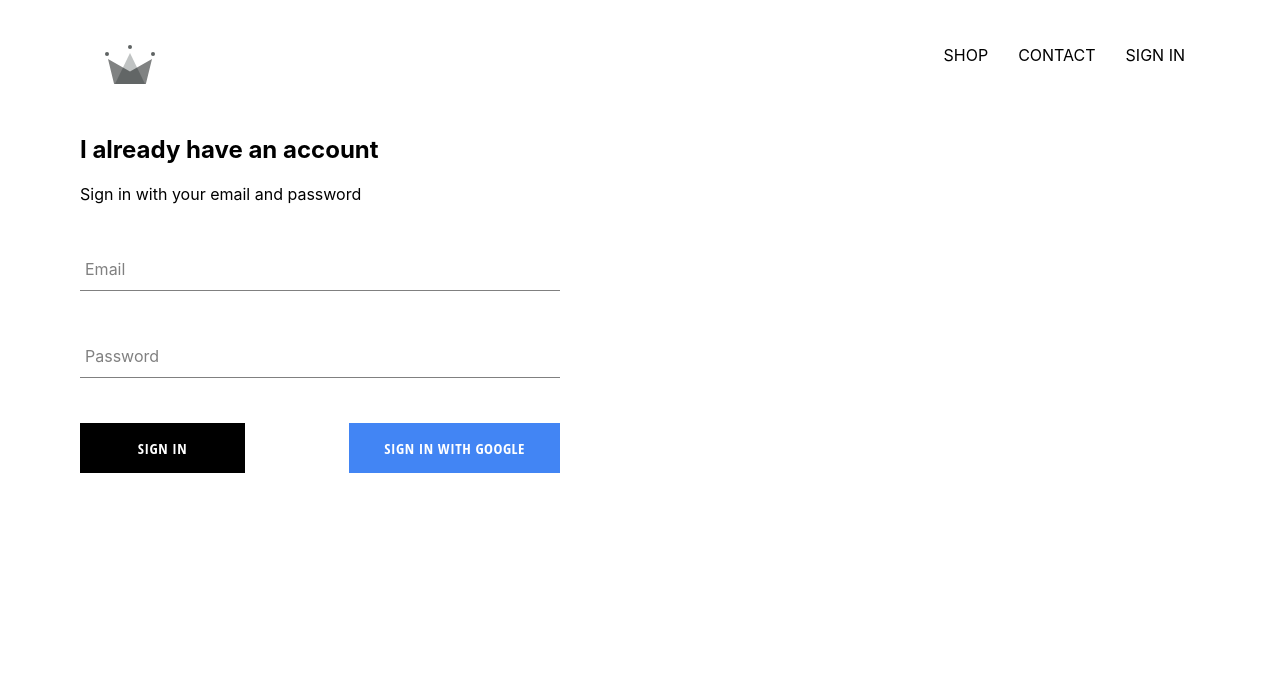
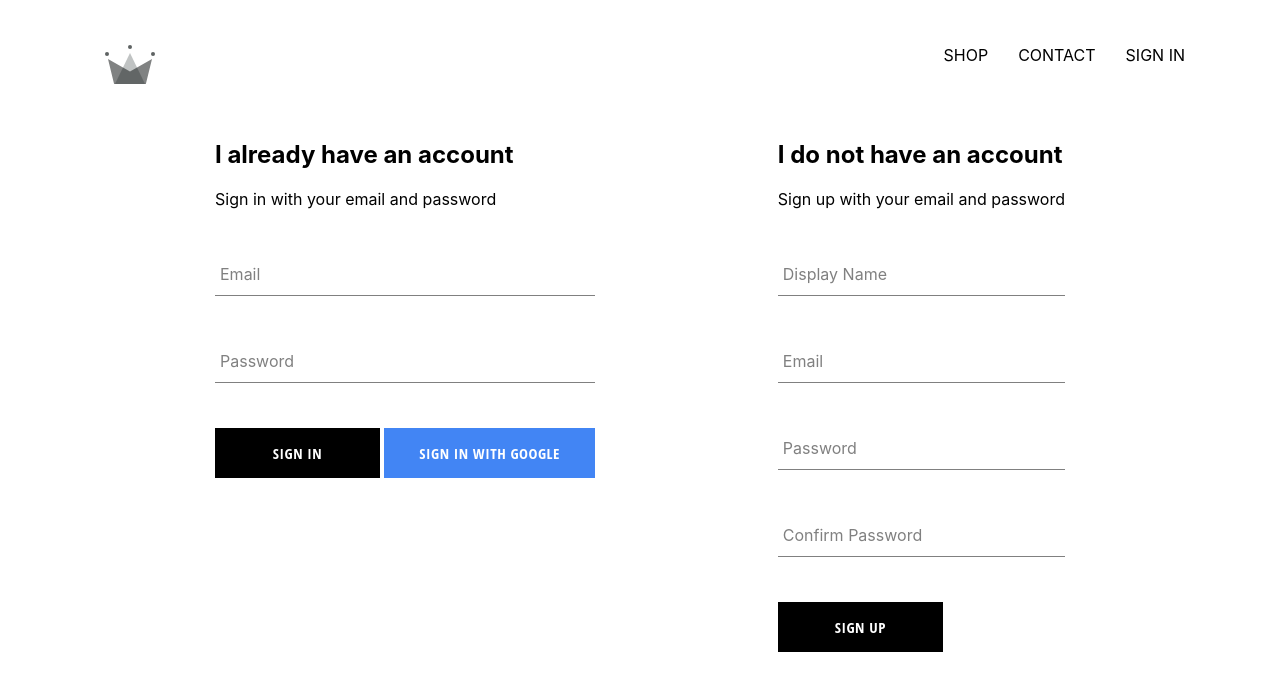
Before and after one commit to amin72/crown-clothing, a React (Create React App) app: page /signin in a window 1280 px wide. Shown: the top 690 px of the page. Built offline with nearby package versions, Linux system fonts and the light colour scheme; no server answers.

Commit message:
implemented firebase utils, included ability to store authenticated users into our firebase database

```diff
--- a/src/App.js
+++ b/src/App.js
@@ -6,7 +6,7 @@
 import ShopPage from './pages/shop/ShopPage'
 import Header from './components/header/Header'
 import Auth from './pages/auth/Auth'
-import { auth } from './firebase/firebase.utils'
+import { auth, createUserProfileDocument } from './firebase/firebase.utils'
 
 
 class App extends Component {
@@ -17,9 +17,25 @@
   unsubscribeFromAuth = null
 
   componentDidMount() {
-    this.unsubscribeFromAuth = auth.onAuthStateChanged(user => {
-      this.setState({ currentUser: user })
-      console.log(user)
+    this.unsubscribeFromAuth = auth.onAuthStateChanged(async userAuth => {
+      if (userAuth) {
+        const userRef = await createUserProfileDocument(userAuth)
+        userRef.onSnapshot(snapshop => {
+
+          this.setState({
+            currentUser: {
+              id: snapshop.id,
+              ...snapshop.data()
+            }
+          }, () => {
+            console.log(this.state)
+          })
+        })
+      } else {
+        this.setState({
+          currentUser: userAuth
+        })
+      }
     })
   }
 
@@ -29,6 +45,8 @@
 
   render() {
     const { currentUser } = this.state
+
+    console.log('Render::', this.state)
 
     return (
       <div>
--- a/src/components/auth/SignIn.jsx
+++ b/src/components/auth/SignIn.jsx
@@ -14,9 +14,6 @@
 
     handleSubmit = (e) => {
         e.preventDefault()
-        console.log('handle submit!')
-        console.log(`email:: ${this.state.email}`)
-        console.log(`password:: ${this.state.password}`)
         this.setState({
             email: '',
             password: ''
--- a/src/components/auth/SignIn.scss
+++ b/src/components/auth/SignIn.scss
@@ -1,5 +1,5 @@
 .sign-in {
-    width: 480px;
+    width: 380px;
     display: flex;
     flex-direction: column;
 
--- a/src/components/auth/SignUp.jsx
+++ b/src/components/auth/SignUp.jsx
@@ -0,0 +1,92 @@
+import React, { Component } from 'react'
+
+import FormInput from '../form-input/FormInput'
+import Button from '../custom-button/Button'
+
+import { auth, createUserProfileDocument } from '../../firebase/firebase.utils'
+import './SignIn.scss'
+
+
+class SignUp extends Component {
+    state = {
+        displayName: '',
+        email: '',
+        password: '',
+        confirmPassword: ''
+    }
+
+    handleSubmit = async e => {
+        e.preventDefault()
+        const { displayName, email, password, confirmPassword } = this.state
+
+        if (password !== confirmPassword) {
+            alert('Password do not match')
+            return
+        }
+
+        try {
+            const { user } = await auth.createUserWithEmailAndPassword(email, password)
+            await createUserProfileDocument(user, { displayName })
+            this.setState({
+                displayName: '',
+                email: '',
+                password: '',
+                confirmPassword: ''
+            })
+        } catch(error) {
+            console.log(error)
+        }
+    }
+
+    handleChange = e => {
+        const { name, value } = e.target
+
+        this.setState({
+            [name]: value
+        })
+    }
+
+    render() {
+        const { displayName, email, password, confirmPassword } = this.state
+
+        return (
+            <div className='sign-up'>
+                <h2 className='title'>I do not have an account</h2>
+                <span>Sign up with your email and password</span>
+                <form onSubmit={this.handleSubmit}>
+                    <FormInput
+                        type='text'
+                        name='displayName'
+                        value={displayName}
+                        onChange={this.handleChange}
+                        label='Display Name'
+                         />
+                    <FormInput
+                        type='email'
+                        name='email'
+                        value={email}
+                        onChange={this.handleChange}
+                        label='Email'
+                         />
+                    <FormInput
+                        type='password'
+                        name='password'
+                        value={password}
+                        onChange={this.handleChange}
+                        label='Password'
+                         />
+                    <FormInput
+                        type='password'
+                        name='confirmPassword'
+                        value={confirmPassword}
+                        onChange={this.handleChange}
+                        label='Confirm Password'
+                        />
+                    <Button type='submit'>SIGN UP</Button>
+                </form>
+            </div>
+        )
+    }
+}
+
+export default SignUp
--- a/src/components/auth/SignUp.scss
+++ b/src/components/auth/SignUp.scss
@@ -0,0 +1,9 @@
+.sign-up {
+    width: 380px;
+    display: flex;
+    flex-direction: column;
+
+    .title {
+        margin: 10px 0;
+    }
+}
--- a/src/firebase/firebase.utils.js
+++ b/src/firebase/firebase.utils.js
@@ -12,10 +12,34 @@
     measurementId: "G-S35D3BJVKY"
   }
 
-  firebase.initializeApp(config)
+  firebase.initializeApp(config);
+  export const firestore = firebase.firestore()
+
+  export const createUserProfileDocument = async (userAuth, additionalData) => {
+    if (!userAuth) return
+
+    const userRef = firestore.collection('users').doc(`${userAuth.uid}`)
+    const snapshot = await userRef.get()
+
+    if (!snapshot.exists) {
+      const { displayName, email } = userAuth
+      const createdAt = new Date()
+
+      userRef.set({
+        displayName,
+        email,
+        createdAt,
+        ...additionalData
+      })
+      .catch(error => {
+        console.log('error creating user', error.message)
+      })
+    }
+
+    return userRef
+  }
 
   export const auth = firebase.auth()
-  export const firestore = firebase.firestore()
 
   const provider = new firebase.auth.GoogleAuthProvider()
   provider.setCustomParameters({ prompt: 'select_account' })
--- a/src/pages/auth/Auth.jsx
+++ b/src/pages/auth/Auth.jsx
@@ -2,12 +2,14 @@
 
 import './Auth.scss'
 import SignIn from '../../components/auth/SignIn'
+import SignUp from '../../components/auth/SignUp'
 
 
 const Auth = () => {
     return (
         <div className='sign-in-and-sign-up'>
             <SignIn />
+            <SignUp />
         </div>
     )
 }
--- a/src/pages/auth/Auth.scss
+++ b/src/pages/auth/Auth.scss
@@ -0,0 +1,6 @@
+.sign-in-and-sign-up {
+    width: 850px;
+    display: flex;
+    justify-content: space-between;
+    margin: 30px auto;
+}
```
